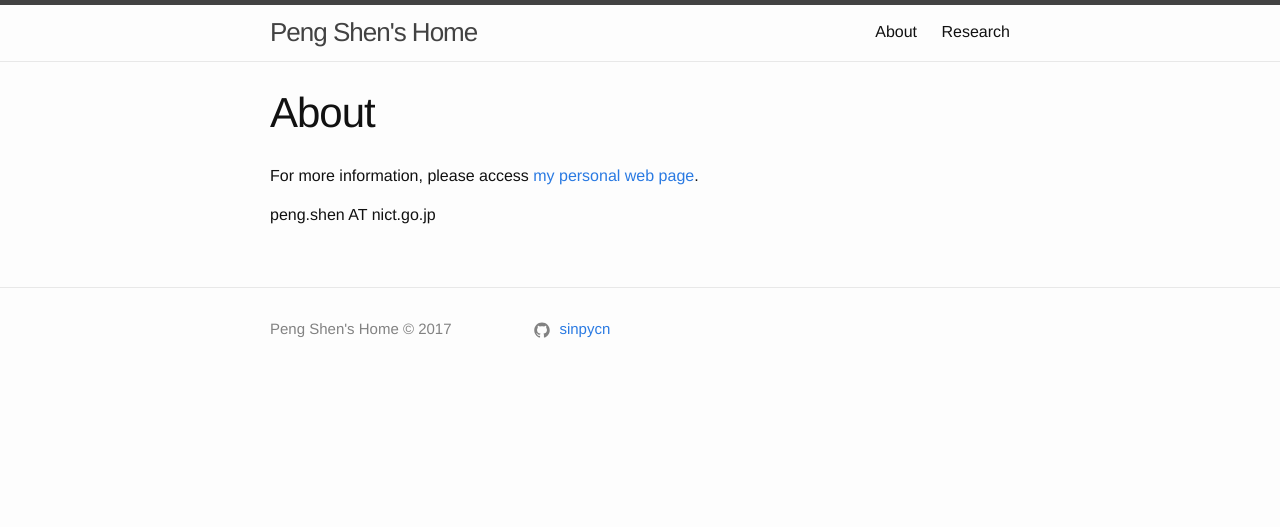
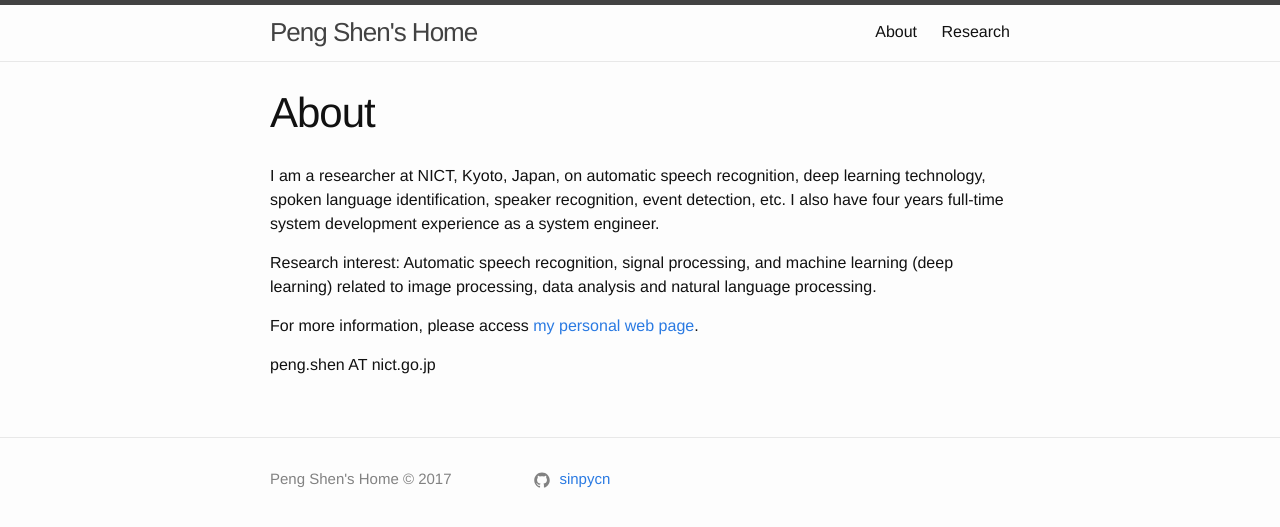
Before and after one commit to sinpycn/sinpycn.github.io, a Jekyll site: the page built from about.md, in a window 1280 px wide. Shown: the top 527 px of the page. Built offline with Jekyll 4.4.1, drawn with Linux system fonts in a browser that asks for light colours.

Commit message:
Update about.md

```diff
--- a/about.md
+++ b/about.md
@@ -5,6 +5,10 @@ title: About
 permalink: /about/
 ---
 
+I am a researcher at NICT, Kyoto, Japan, on automatic speech recognition, deep learning technology, spoken language identification, speaker recognition, event detection, etc. I also have four years full-time system development experience as a system engineer.
+
+Research interest: Automatic speech recognition, signal processing, and machine learning (deep learning) related to image processing, data analysis and natural language processing.
+
 For more information, please access <a href="http://ast-astrec.nict.go.jp/member/peng-shen/index.html">my personal web page</a>.
 
 peng.shen AT nict.go.jp
```
